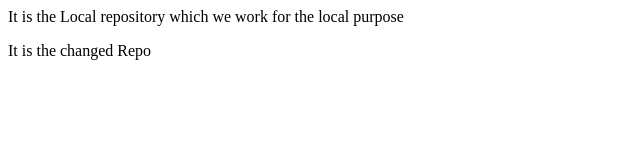
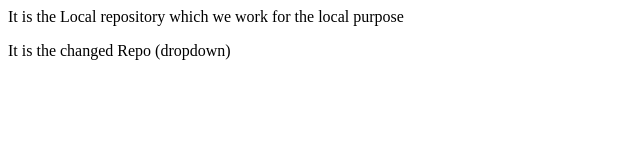
Before and after one commit to Amanupadhayay/LocalRepo, a plain HTML site: page index.html in a window 1280 px wide. Shown: the full height of the page, 0-640 px from the left. Drawn offline with Linux system fonts and the light colour scheme.

Commit message:
Add dropdown

```diff
--- a/index.html
+++ b/index.html
@@ -1,2 +1,2 @@
 <p>It is the Local repository which we work for the local purpose</p>
-<p>It is the changed Repo </p>
+<p>It is the changed Repo (dropdown)</p>
```
